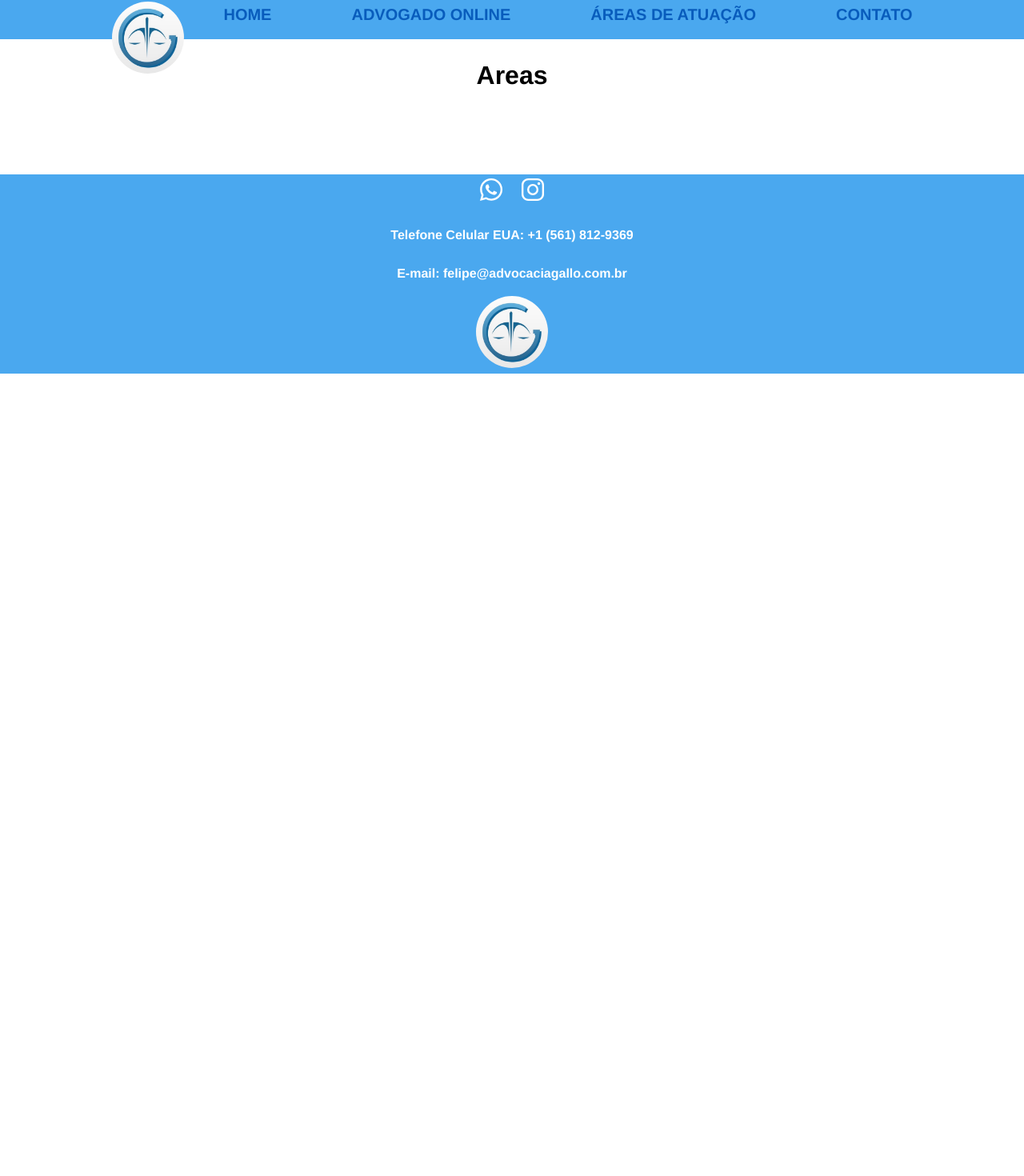
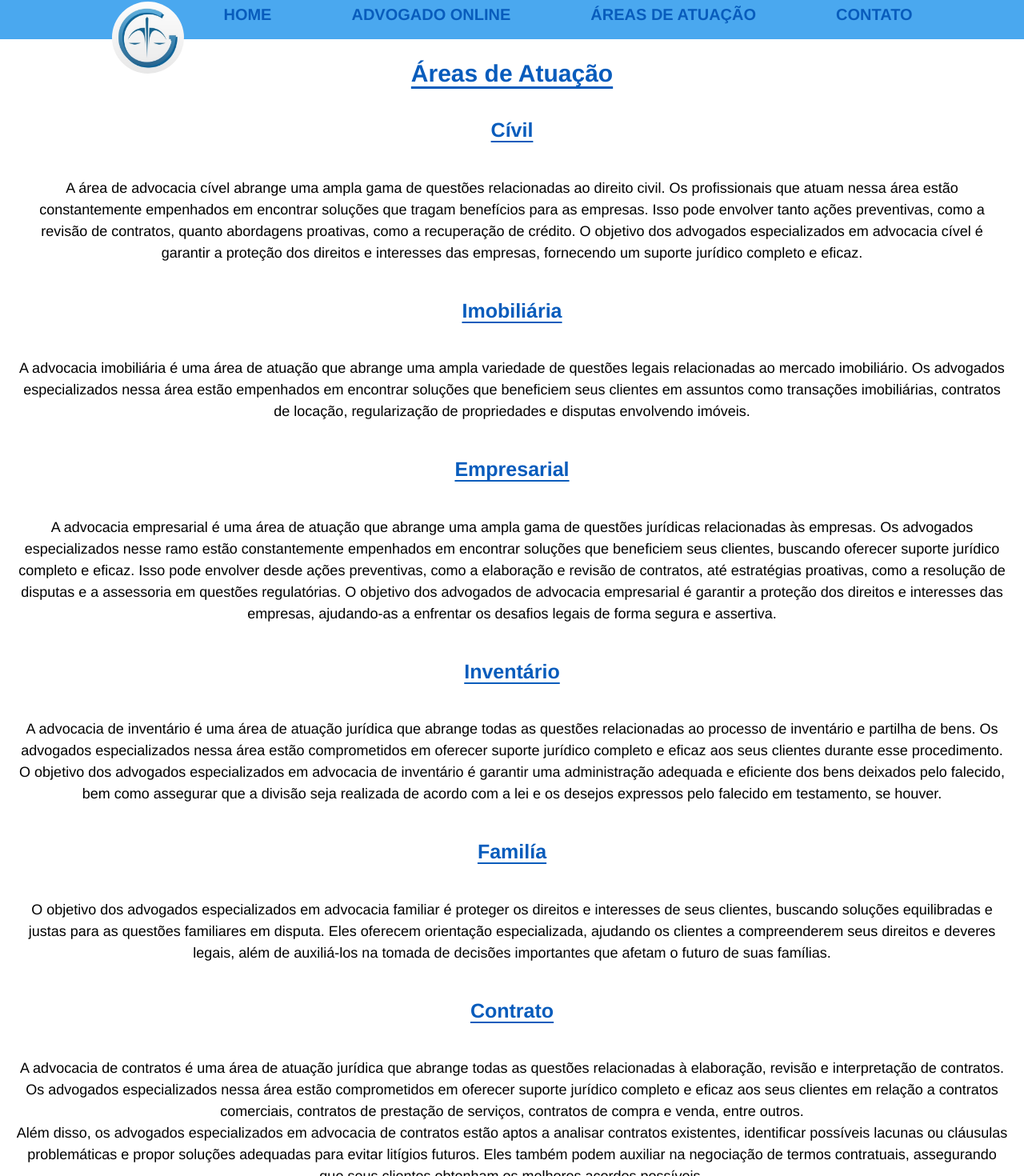
Before and after one commit to rebs1203/advocacia-gallo-react, a React (Vite) app: page /areas in a window 1280 px wide. Shown: the part 13-1483 px from the top of the page at 80% size. Before the commit the page ends 800 px from the top, so only its background shows below. Built offline with nearby package versions, Linux system fonts and the light colour scheme.

Commit message:
added areas page and styled it

```diff
--- a/src/components /AreasCom.jsx
+++ b/src/components /AreasCom.jsx
@@ -1,6 +1,39 @@
+import '../styles/areas-com.css'
+
+
 const AreasCom = () => {
     return (
-        <h1>Areas</h1>
+        <div>
+            <h2>Áreas de Atuação</h2>
+            <div>
+                <h3>Cívil</h3>
+                <p>A área de advocacia cível abrange uma ampla gama de questões relacionadas ao direito civil. Os profissionais que atuam nessa área estão constantemente empenhados em encontrar soluções que tragam benefícios para as empresas. Isso pode envolver tanto ações preventivas, como a revisão de contratos, quanto abordagens proativas, como a recuperação de crédito. O objetivo dos advogados especializados em advocacia cível é garantir a proteção dos direitos e interesses das empresas, fornecendo um suporte jurídico completo e eficaz.</p>
+            </div>
+            <div>
+                <h3>Imobiliária</h3>
+                <p>A advocacia imobiliária é uma área de atuação que abrange uma ampla variedade de questões legais relacionadas ao mercado imobiliário. Os advogados especializados nessa área estão empenhados em encontrar soluções que beneficiem seus clientes em assuntos como transações imobiliárias, contratos de locação, regularização de propriedades e disputas envolvendo imóveis.</p>
+            </div>
+            <div>
+                <h3>Empresarial</h3>
+                <p>A advocacia empresarial é uma área de atuação que abrange uma ampla gama de questões jurídicas relacionadas às empresas. Os advogados especializados nesse ramo estão constantemente empenhados em encontrar soluções que beneficiem seus clientes, buscando oferecer suporte jurídico completo e eficaz. Isso pode envolver desde ações preventivas, como a elaboração e revisão de contratos, até estratégias proativas, como a resolução de disputas e a assessoria em questões regulatórias. O objetivo dos advogados de advocacia empresarial é garantir a proteção dos direitos e interesses das empresas, ajudando-as a enfrentar os desafios legais de forma segura e assertiva.</p>
+            </div>
+            <div>
+                <h3>Inventário</h3>
+                <p>A advocacia de inventário é uma área de atuação jurídica que abrange todas as questões relacionadas ao processo de inventário e partilha de bens. Os advogados especializados nessa área estão comprometidos em oferecer suporte jurídico completo e eficaz aos seus clientes durante esse procedimento.<br/>O objetivo dos advogados especializados em advocacia de inventário é garantir uma administração adequada e eficiente dos bens deixados pelo falecido, bem como assegurar que a divisão seja realizada de acordo com a lei e os desejos expressos pelo falecido em testamento, se houver.</p>
+            </div>
+            <div>
+                <h3>Familía</h3>
+                <p>O objetivo dos advogados especializados em advocacia familiar é proteger os direitos e interesses de seus clientes, buscando soluções equilibradas e justas para as questões familiares em disputa. Eles oferecem orientação especializada, ajudando os clientes a compreenderem seus direitos e deveres legais, além de auxiliá-los na tomada de decisões importantes que afetam o futuro de suas famílias.</p>
+            </div>
+            <div>
+                <h3>Contrato</h3>
+                <p>A advocacia de contratos é uma área de atuação jurídica que abrange todas as questões relacionadas à elaboração, revisão e interpretação de contratos. Os advogados especializados nessa área estão comprometidos em oferecer suporte jurídico completo e eficaz aos seus clientes em relação a contratos comerciais, contratos de prestação de serviços, contratos de compra e venda, entre outros.<br/>Além disso, os advogados especializados em advocacia de contratos estão aptos a analisar contratos existentes, identificar possíveis lacunas ou cláusulas problemáticas e propor soluções adequadas para evitar litígios futuros. Eles também podem auxiliar na negociação de termos contratuais, assegurando que seus clientes obtenham os melhores acordos possíveis.</p>
+            </div>
+            <div>
+                <h3>Direito de Imigração</h3>
+                <p>A advocacia de direito de imigração é uma área especializada que abrange todas as questões legais relacionadas a imigração e status migratório. Os advogados especializados nessa área estão comprometidos em oferecer suporte jurídico completo e eficaz aos seus clientes em questões como vistos, residência permanente, cidadania, deportação e outras questões relacionadas ao direito de imigração.<br/>Os advogados especializados em direito de imigração podem ajudar na preparação e apresentação de petições, responder a notificações e representar seus clientes em processos administrativos ou judiciais relacionados à imigração. Seu objetivo é proteger os direitos e interesses de seus clientes, buscando soluções adequadas e legais para as questões migratórias.</p>
+            </div>
+        </div>
     )
 }
 
--- a/src/styles/advogado-on-com.css
+++ b/src/styles/advogado-on-com.css
@@ -2,7 +2,6 @@
     font-size: 30px;
     margin-top: 20px;
     margin-bottom: 20px;
-    margin-left: 30px;
     color: #085cbc;
     text-decoration: underline;
     text-decoration-skip-ink: auto;
@@ -23,7 +22,6 @@
 
 .text-ad {
     padding-top: 100px;
-    padding-left: 30px;
     font-size: 18px;
     text-align: left;
 }
--- /dev/null
+++ b/src/styles/areas-com.css
@@ -0,0 +1,22 @@
+h2, h3 {
+    margin-top: 20px;
+    margin-bottom: 20px;
+    color: #085cbc;
+    text-decoration: underline;
+    text-decoration-skip-ink: auto;
+    text-underline-offset: 0.2em;
+}
+
+h2 {
+    font-size: 30px;
+    margin-bottom: 30px;
+}
+
+h3 {
+    font-size: 25px;
+}
+
+p {
+    padding: 20px;
+    font-size: 18px;
+}
```
